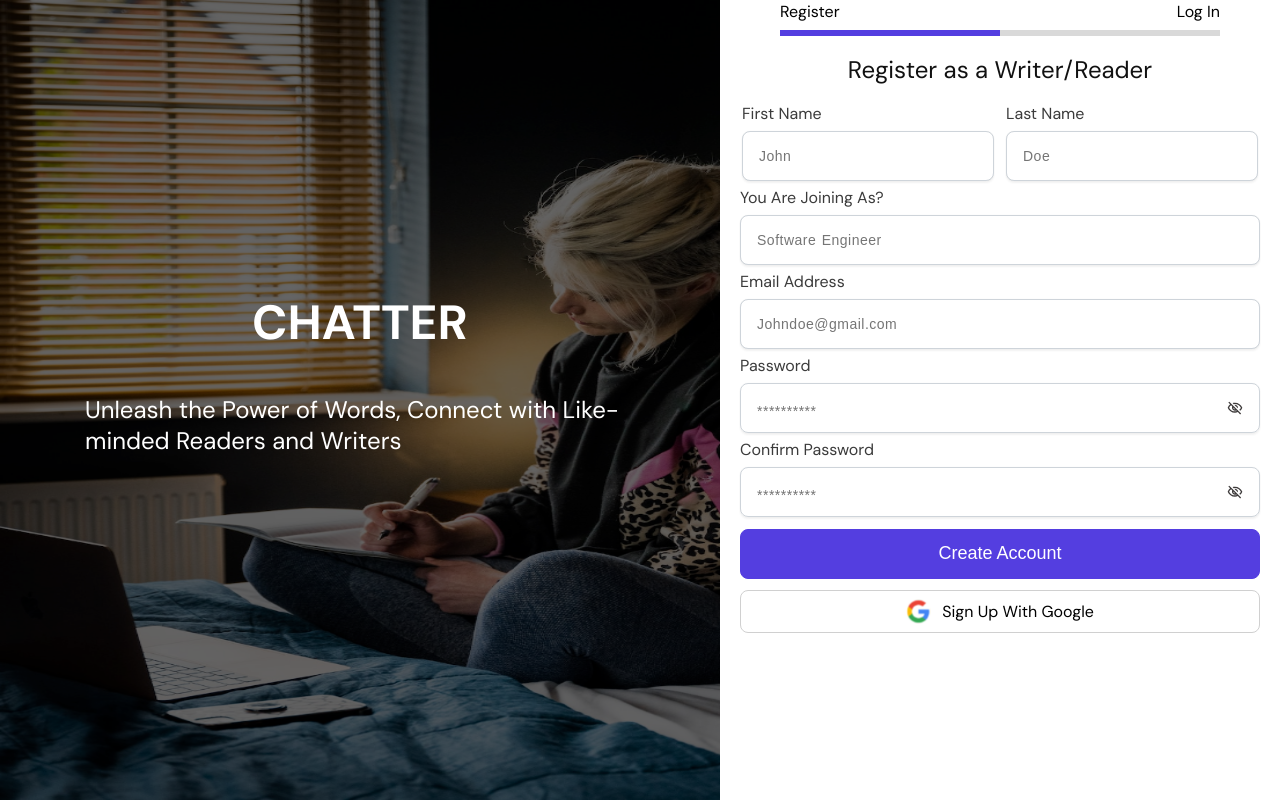
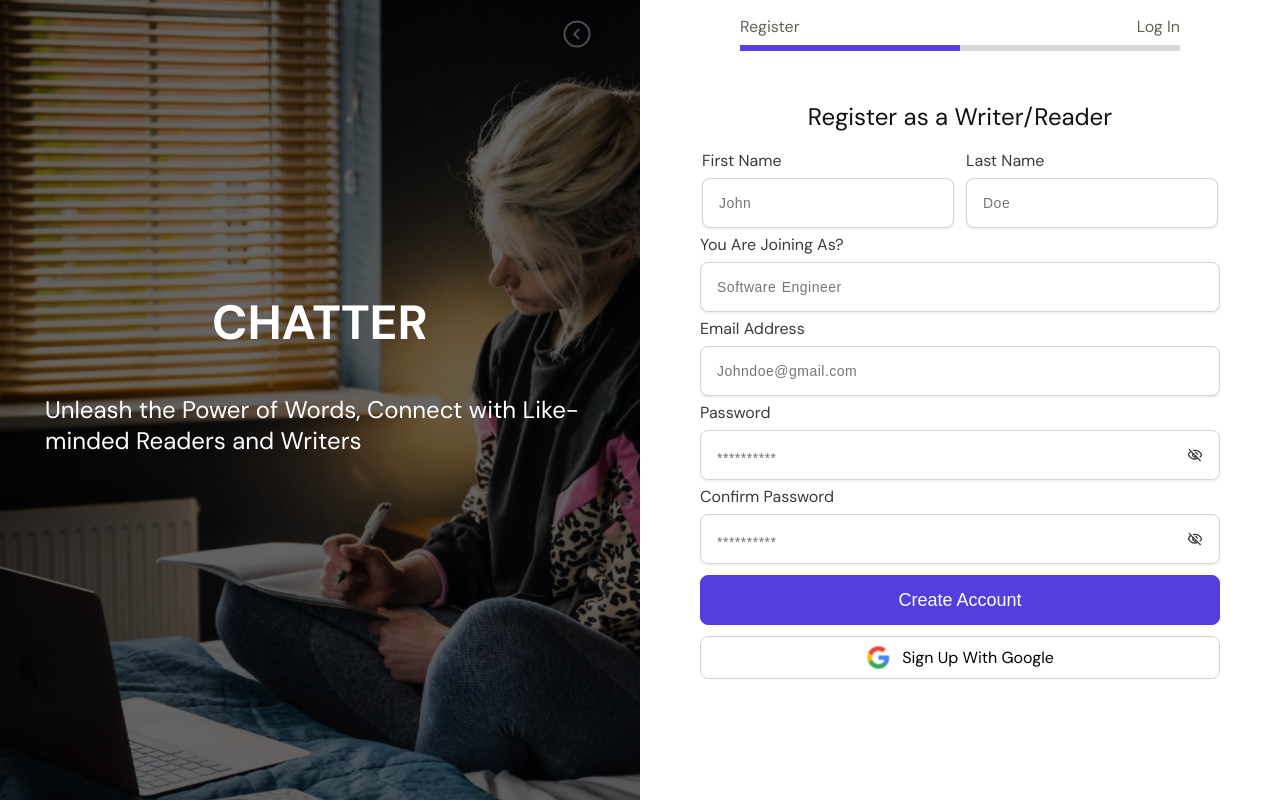
Before and after one commit to okhuaroboosayuki/chatter, a React (Create React App) app: page /signup in a window 1280 px wide. Built offline with nearby package versions, Linux system fonts and the light colour scheme; no server answers.

Commit message:
add lazy loading pulse animation

```diff
--- a/src/pages/SignIn.tsx
+++ b/src/pages/SignIn.tsx
@@ -1,41 +1,42 @@
-// import { useEffect, useRef } from "react";
 import "../styles/scss/sign-in.scss";
 import { SignInHeader } from "../components/SignInHeader";
 import { Outlet, useNavigate } from "react-router-dom";
+import { useEffect } from "react";
 import BackIcon from "../icons/BackIcon";
 
 export const SignIn = () => {
   const navigate = useNavigate();
 
-  // const blurredImageDivRef = useRef<HTMLDivElement>(null);
-  // const imgRef = useRef<HTMLImageElement>(null);
+  //handles blur load of image
+  useEffect(() => {
+    const blurImage = document.querySelector(
+      ".lady_writer_img_blur"
+    ) as HTMLElement;
 
-  // const loaded = () => {
-  //   if (blurredImageDivRef.current) {
-  //     blurredImageDivRef.current.classList.add("loaded");
-  //   }
-  // };
+    const heroImage = document.querySelector(
+      ".lady_writer_img"
+    ) as HTMLImageElement;
 
-  // useEffect(() => {
-  //   if (imgRef.current && imgRef.current.complete) {
-  //     loaded();
-  //   } else if (imgRef.current) {
-  //     imgRef.current.addEventListener("load", loaded);
-  //   }
-  // }, []);
+    const loaded = () => {
+      blurImage.classList.add("loaded");
+    };
+
+    if (heroImage?.complete) {
+      loaded();
+    } else {
+      heroImage?.addEventListener("load", loaded);
+    }
+  }, []);
 
   return (
     <section className="register">
       <div className="register_container">
-        <div
-          className="left"
-          // ref={blurredImageDivRef}
-        >
+        <div className="left lady_writer_img_blur">
           <img
-            // ref={imgRef}
-            src={require("../images/lady-writing-on-a-book.png")}
+            src={require("../images/lady-writing-on-a-book.webp")}
             alt="writer"
             loading="lazy"
+            className="lady_writer_img"
           />
           <div className="left_content-container">
             <div className="left_content">
@@ -50,9 +51,10 @@ export const SignIn = () => {
 
         <div className="right">
           <div className="right_container">
+            <header className="auth_header">
               <div className="back_icon">
-              {/* <BackIcon className="icon" onClick={() => navigate("/")} />
-              <span>Back</span> */}
+                <BackIcon className="icon" onClick={() => navigate("/")} />
+                <span>Back</span>
               </div>
               <div className="links">
                 <SignInHeader to={"/signup"} className="link_one">
@@ -62,6 +64,7 @@ export const SignIn = () => {
                   Log In
                 </SignInHeader>
               </div>
+            </header>
             <Outlet />
           </div>
         </div>
--- a/src/styles/scss/sign-in.scss
+++ b/src/styles/scss/sign-in.scss
@@ -1,29 +1,44 @@
 .register,
 .register_container {
     display: flex;
-    overflow: hidden;
+    // overflow: hidden;
 }
 
 .register {
-    height: 100vh;
-}
+    align-items: center;
+    justify-content: center;
 
     .register_container {
         width: 100%;
 
         .left,
         .right {
-        flex: 1;
+            width: 50%;
+            height: 100vh;
+            align-items: center;
+            justify-content: center;
         }
 
         .left {
             position: relative;
+            background-image: url(../../images/lady-writing-on-a-book-small.png);
+            background-size: cover;
+            background-position: center;
+            background-repeat: no-repeat;
+
+            .lady_writer_img {
+                width: 100%;
+                height: 100vh;
+                aspect-ratio: 1/1;
+                object-fit: cover;
+                object-position: center;
+            }
 
             .left_content-container {
                 position: absolute;
                 background-color: rgba(0, 0, 0, 0.6);
-            width: 90vh;
-            height: 100%;
+                width: 100%;
+                height: 100vh;
                 top: 0;
                 display: flex;
                 align-items: center;
@@ -54,54 +69,41 @@
             }
         }
 
-    // .left {
-    //     background-image: url(../../images/lady-writing-on-a-book.webp);
-    //     background-repeat: no-repeat;
-    //     background-size: cover;
-    //     background-position: center;
-    //     filter: blur(10px);
+        //handles blur load of image
+        .lady_writer_img_blur::before {
+            content: " ";
+            position: absolute;
+            inset: 0;
+            animation: pulse 2.5s infinite;
 
-    //     &::before {
-    //         content: "";
-    //         position: absolute;
-    //         inset: 0;
-    //         opacity: 0;
-    //         animation: pulse 2.5s infinite;
-    //         background-color: white;
+            @keyframes pulse {
+                0% {
+                    background-color: rgba(255, 255, 255, 0.3);
+                }
 
-    //         @keyframes pulse {
-    //             0% {
-    //                 opacity: 0;
-    //             }
-    //             50% {
-    //                 opacity: 0.2;
-    //             }
-    //             100% {
-    //                 opacity: 0;
-    //             }
-    //         }
-    //     }
-    // }
+                50% {
+                    background-color: rgba(255, 255, 255, 0);
+                }
 
-    // .left .loaded::before {
-    //     animation: none;
-    //     content: none;
-    // }
+                100% {
+                    background-color: rgba(255, 255, 255, 0.3);
+                }
+            }
+        }
 
-    // .left .loaded {
-    //     img {
-    //         opacity: 1;
-    //     }
-    // }
+        .lady_writer_img_blur {
+            & > img {
+                opacity: 0;
+                transition: opacity 200ms ease-in-out;
+            }
+        }
 
-    img {
-        // opacity: 0;
-        width: 90vh;
-        height: 100vh;
-        aspect-ratio: 1/1;
-        display: block;
-        object-position: center;
-        transition: opacity 250ms ease-in-out;
+        .loaded::before {
+            content: none;
+        }
+
+        .loaded > img {
+            opacity: 1;
         }
 
         .right {
@@ -110,15 +112,34 @@
             align-items: center;
             justify-content: center;
 
-        .back_icon {
-            display: inline-flex;
+            .right_container {
+                display: flex;
+                flex-direction: column;
+                align-items: center;
+                gap: 18px;
+                height: 100%;
+                width: 100%;
+                position: relative;
+
+                .auth_header {
+                    display: flex;
                     align-items: center;
                     justify-content: center;
-            gap: .5rem;
+                    width: 100%;
+                    padding: 1rem 0;
+                    position: relative;
+                    border: none;
+                    color: #61635B;
+
+                    .back_icon {
+                        align-self: center;
+                        display: flex;
+                        align-items: center;
+                        justify-content: center;
+                        gap: 0.5rem;
                         cursor: pointer;
                         position: absolute;
-            left: 44%;
-            top: .8rem;
+                        right: 43rem;
 
                         .icon {
                             width: 1.875rem;
@@ -126,28 +147,17 @@
                         }
                     }
 
-        .right_container {
-            display: inline-flex;
-            flex-direction: column;
-            align-items: center;
-            justify-content: flex-start;
-            gap: 18px;
-            height: 100%;
-            width: 100%;
-            position: relative;
-
                     .links {
                         display: flex;
                         align-items: center;
                         justify-content: center;
                         width: 27.5rem;
-                margin-top: .0625rem;
 
                         .link_one,
                         .link_two {
                             display: flex;
                             flex-direction: column;
-                    gap: .5rem;
+                            gap: 0.5rem;
 
                             a {
                                 display: flex;
@@ -171,7 +181,7 @@
                             .active,
                             .inactive {
                                 width: 13.75rem;
-                        height: .375rem;
+                                height: 0.375rem;
                                 flex-shrink: 0;
                                 border: none;
                             }
@@ -184,6 +194,7 @@
                             .inactive {
                                 background-color: #d9d9d9;
                                 transition: all 0.5s ease-in-out;
+                            }
                         }
                     }
                 }
@@ -202,6 +213,7 @@
                     font-size: 1.5rem;
                     font-weight: 500;
                     color: var(--font-pry-color);
+                    margin-top: 1rem;
                 }
 
                 form {
@@ -210,13 +222,12 @@
                     justify-content: center;
                     align-items: center;
                     gap: 6px;
-                width: 100%;
 
                     .names {
                         display: flex;
                         align-items: center;
                         justify-content: center;
-                    gap: .75rem;
+                        gap: 0.75rem;
                         width: 100%;
                     }
 
@@ -237,8 +248,10 @@
                             height: 50px;
                             width: 15.75rem;
                             border-radius: 8px;
-                        padding: .625rem 1rem;
-                        box-shadow: 0px 0px 1px 0px rgba(33, 37, 41, 0.08), 0px 2px 2px 0px rgba(33, 37, 41, 0.06);
+                            padding: 0.625rem 1rem;
+                            box-shadow:
+                                0px 0px 1px 0px rgba(33, 37, 41, 0.08),
+                                0px 2px 2px 0px rgba(33, 37, 41, 0.06);
 
                             &:focus {
                                 border: 1px solid var(--font-pry-color);
@@ -253,7 +266,9 @@
                             width: 32.5rem;
                             border-radius: 8px;
                             padding: 10px 16px 10px 16px;
-                        box-shadow: 0px 0px 1px 0px rgba(33, 37, 41, 0.08), 0px 2px 2px 0px rgba(33, 37, 41, 0.06);
+                            box-shadow:
+                                0px 0px 1px 0px rgba(33, 37, 41, 0.08),
+                                0px 2px 2px 0px rgba(33, 37, 41, 0.06);
 
                             &:focus {
                                 border: 1px solid var(--font-pry-color);
@@ -264,7 +279,7 @@
                         .last_name_input,
                         .designation,
                         .email_input {
-                        letter-spacing: .5008px;
+                            letter-spacing: 0.5008px;
                             word-spacing: 1px;
 
                             &::placeholder {
@@ -279,7 +294,9 @@
                         align-items: center;
                         padding: 10px 16px 10px 16px;
                         border: 1px solid #ced4da;
-                    box-shadow: 0px 0px 1px 0px rgba(33, 37, 41, 0.08), 0px 2px 2px 0px rgba(33, 37, 41, 0.06);
+                        box-shadow:
+                            0px 0px 1px 0px rgba(33, 37, 41, 0.08),
+                            0px 2px 2px 0px rgba(33, 37, 41, 0.06);
                         outline: none;
                         height: 50px;
                         border-radius: 8px;
@@ -294,7 +311,7 @@
                             border: none;
                             outline: none;
                             height: 44px;
-                        letter-spacing: .5008px;
+                            letter-spacing: 0.5008px;
 
                             &::placeholder {
                                 position: relative;
@@ -316,11 +333,11 @@
 
                     button[type="submit"] {
                         width: 32.5rem;
-                    padding: .5rem 1rem;
-                    border-radius: .5rem;
+                        padding: 0.5rem 1rem;
+                        border-radius: 0.5rem;
                         text-align: center;
                         transition: all 0.5s ease-in-out;
-                    border: .0625rem solid var(--btn-color);
+                        border: 0.0625rem solid var(--btn-color);
                         background-color: var(--btn-color);
                         color: var(--pry-bg-color);
                         font-size: 18px;
@@ -339,7 +356,7 @@
 
                 .or_sign_with,
                 .google,
-            .google span{
+                .google span {
                     display: flex;
                     align-items: center;
                 }
@@ -365,8 +382,8 @@
                         }
                     }
 
-                .google span{
-                    gap: .6875rem;
+                    .google span {
+                        gap: 0.6875rem;
                         justify-content: flex-start;
                     }
                 }
@@ -382,3 +399,53 @@
             bottom: 7px;
         }
     }
+}
+
+@media (max-width: 1440px) {
+    .register {
+        .register_container {
+            .right {
+                .right_container {
+                    .back_icon {
+                        right: 36rem;
+
+                        .icon {
+                            width: 1.655rem;
+                            height: 1.655rem;
+                        }
+                    }
+                }
+            }
+        }
+    }
+}
+
+@media (max-width: 1280px) {
+    .register {
+        .register_container {
+            .left {
+                // img {
+                //     width: 80vh;
+                //     height: 100vh;
+                //     aspect-ratio: 1/1;
+                //     object-position: contain;
+                // }
+
+                .left_content-container {
+                    // width: 80vh;
+                }
+            }
+            .right {
+                .right_container {
+                    .back_icon {
+                        // right: 38rem;
+
+                        span {
+                            display: none;
+                        }
+                    }
+                }
+            }
+        }
+    }
+}
```
Lines whose indentation alone changed are shown as unchanged.
